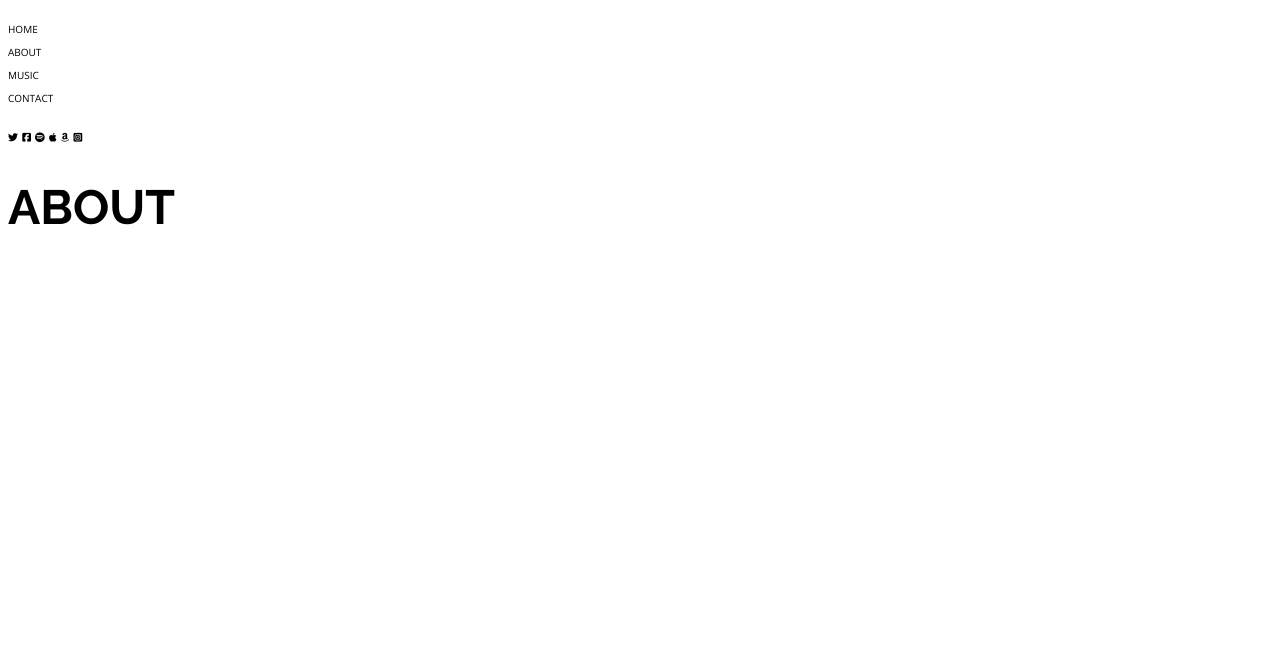
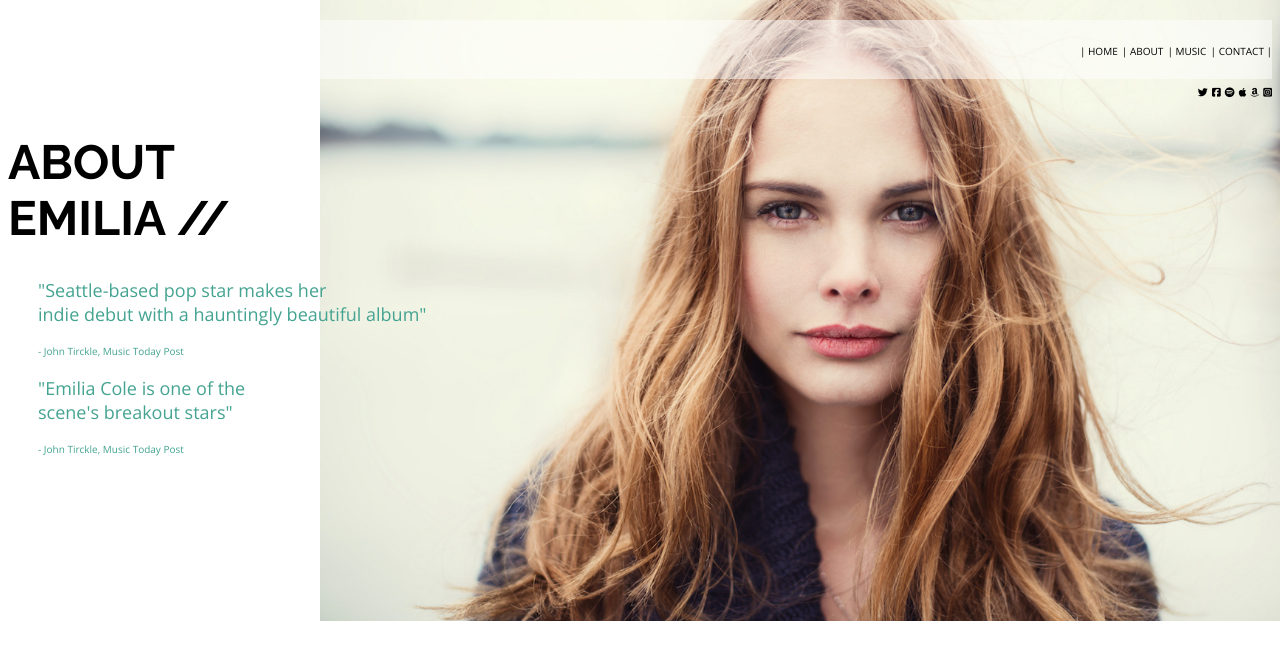
Before and after one commit to CalebRRo/tpcalse, a website: page views/about.html in a window 1280 px wide. Drawn offline with nearby package versions, Linux system fonts and the light colour scheme; files that its build step writes are made by us from their sources; files whose address does not match are found by name.

Commit message:
styles obout

```diff
--- a/public/css/about.css
+++ b/public/css/about.css
@@ -0,0 +1,27 @@
+body.about{
+    background-image: url("/img/emilia-about.jpg");
+    background-size: 75%;
+    background-repeat: no-repeat;
+    background-position: right -20px;
+}
+body.about{
+    overflow: hidden;
+}
+
+.about h1{
+    font-weight: 700;
+}
+.about__main__section{
+    margin-left: 30px;
+}
+
+.about__main__section h3{
+    font-size: 18px;
+    color: #44a391 ;
+    font-weight: 400;
+}
+
+.about__main__section p{
+    font-size: 10px;
+    color: #44a391 ;
+}
--- a/public/css/header.css
+++ b/public/css/header.css
@@ -8,3 +8,15 @@ header a {
 .header__vertical{
     margin-left: 30px;
 }
+.header__horizontal{
+text-align: right;
+}
+.header__horizontal--menu{
+    background-color: rgba(255, 255, 255, 0.5);
+    padding-top: 2px;
+    padding-bottom: 2px;
+    margin-top: 20px;
+}
+.header__horizontal--menu ul li{
+display: inline;
+}
--- a/views/about.html
+++ b/views/about.html
@@ -12,10 +12,10 @@
     <header class="header__horizontal">
         <nav class="header__horizontal--menu">
             <ul>
-                <li><a href="/">Home</a></li>
-                <li><a href="/about">About</a></li>
-                <li><a href="/music">Music</a></li>
-                <li><a href="/contact">Contact</a></li>
+                <li><a href="/">| Home</a></li>
+                <li><a href="/about">| About</a></li>
+                <li><a href="/music">| Music</a></li>
+                <li><a href="/contact">| Contact |</a></li>
             </ul>
         </nav>
         <nav class="header__horizontal--redes">
@@ -29,8 +29,20 @@
         </nav>
 
     </header>
-    <main>
-        <h1>About</h1>
+    <main class="about__main">
+        <h1>About<br>emilia //</h1>
+        <section class="about__main__section">
+            <article>
+                <h3>
+                    "Seattle-based pop star makes her <br> indie debut with a hauntingly beautiful album"
+                </h3>
+                <p>- John Tirckle, Music Today Post</p>
+            </article>
+            <article>
+                <h3>"Emilia Cole is one of the <br> scene's breakout stars"</h3>
+                <p>- John Tirckle, Music Today Post</p>
+            </article>
+        </section>
 
     </main>
 
```
Also changed, not shown: views/contact.html (+5 -5 lines), views/music.html (+4 -4 lines).
